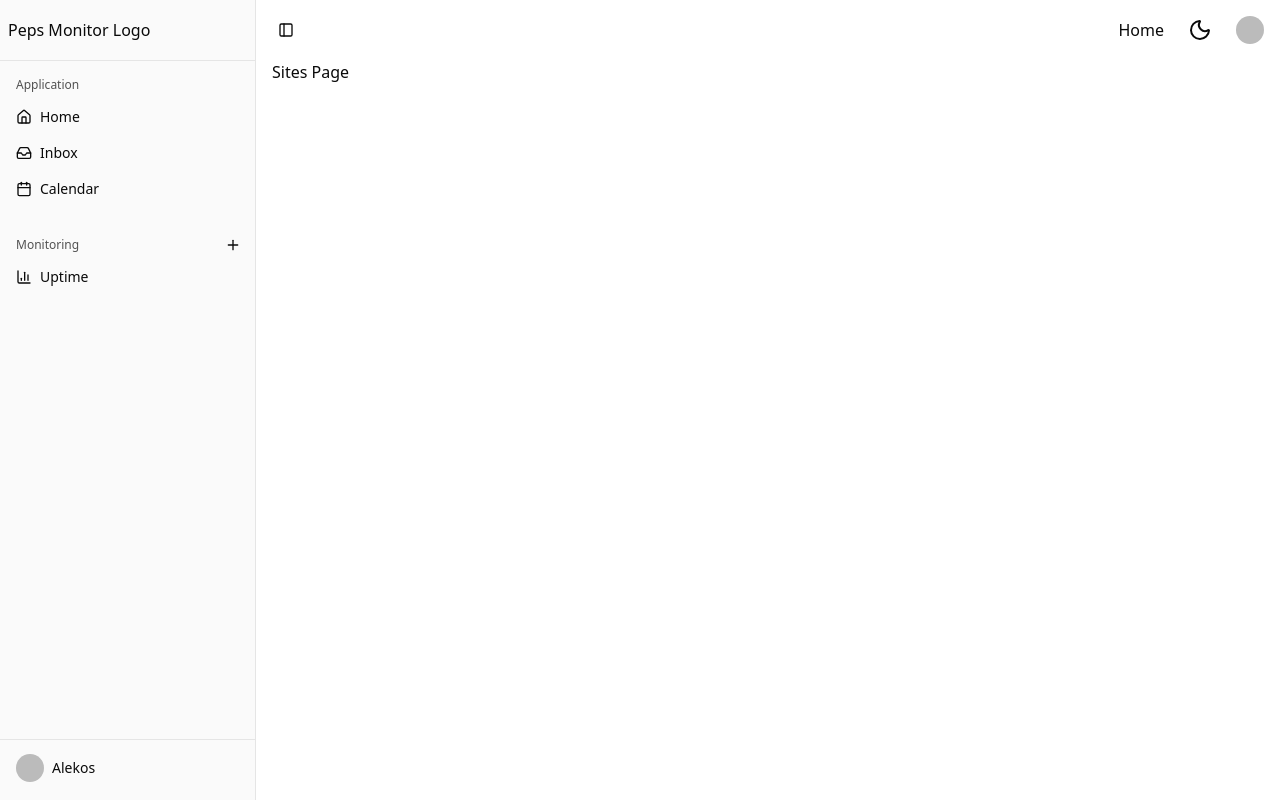
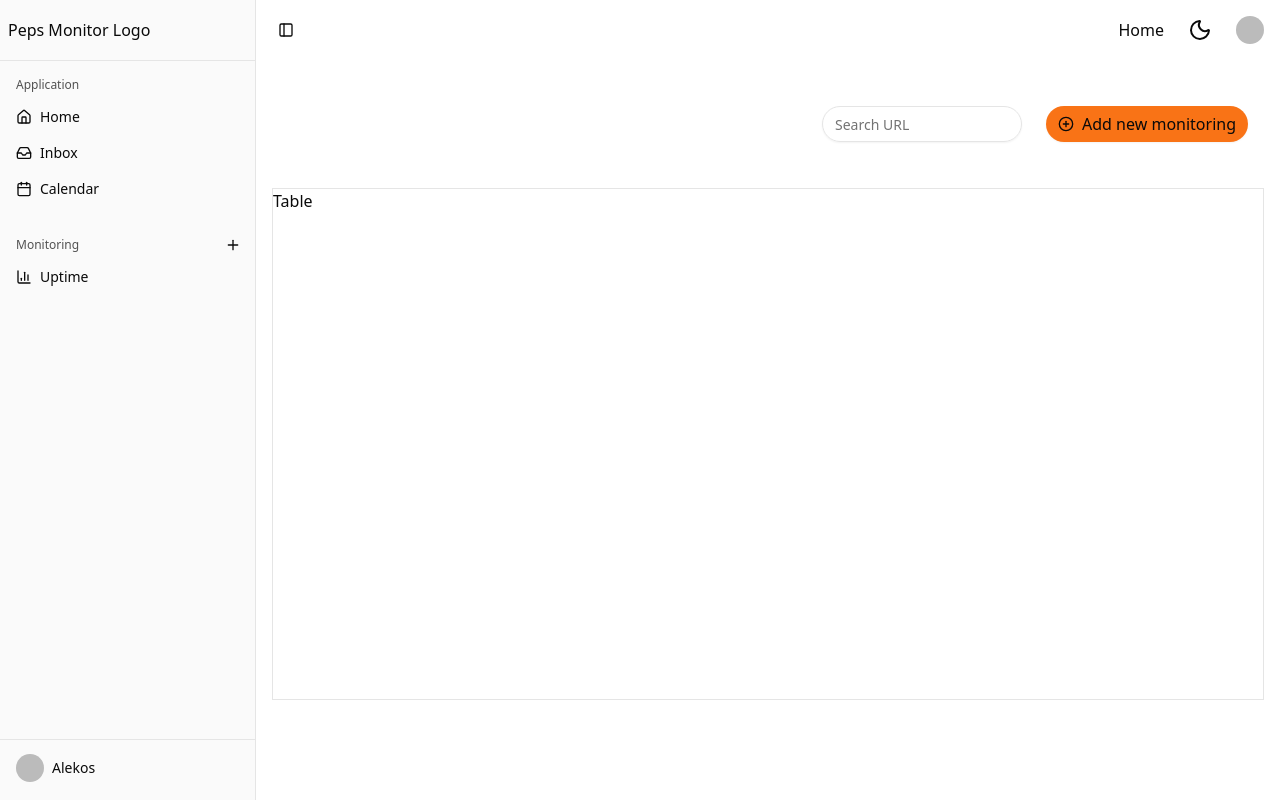
Before and after one commit to AlexPepI/uptime-application, a React (Vite) app in the folder client/: page /sites in a window 1280 px wide. Built offline with nearby package versions, Linux system fonts and the light colour scheme; no server answers; sample sign-in values are in the browser's storage; some icons are missing.

Commit message:
Styles and +new monitor Button

```diff
--- a/client/package.json
+++ b/client/package.json
@@ -15,6 +15,7 @@
     "@clerk/themes": "^2.2.55",
     "@radix-ui/react-dialog": "^1.1.14",
     "@radix-ui/react-dropdown-menu": "^2.1.15",
+    "@radix-ui/react-label": "^2.1.7",
     "@radix-ui/react-separator": "^1.1.7",
     "@radix-ui/react-slot": "^1.2.3",
     "@radix-ui/react-tooltip": "^1.2.7",
--- /dev/null
+++ b/client/src/components/AddNewSiteModal.jsx
@@ -0,0 +1,62 @@
+import { Button } from "@/components/ui/button"
+import {
+  Dialog,
+  DialogClose,
+  DialogContent,
+  DialogDescription,
+  DialogFooter,
+  DialogHeader,
+  DialogTitle,
+  DialogTrigger,
+} from "@/components/ui/dialog"
+import { Input } from "@/components/ui/input"
+import { Label } from "@/components/ui/label"
+import { CirclePlus } from "lucide-react"
+
+
+export function AddNewSiteModal() {
+  return (
+    <Dialog>
+      <form>
+        <DialogTrigger asChild>
+                        <Button className="
+                            mr-4
+                            active:bg-custom-accent/80
+                            transition
+                            cursor-pointer
+                            text-xs
+                            md:text-base
+                            "
+                        >
+                            <CirclePlus/>Add new monitoring
+                        </Button>
+        </DialogTrigger>
+        <DialogContent className="sm:max-w-[425px]">
+          <DialogHeader>
+            <DialogTitle>Edit profile</DialogTitle>
+            <DialogDescription>
+              Make changes to your profile here. Click save when you&apos;re
+              done.
+            </DialogDescription>
+          </DialogHeader>
+          <div className="grid gap-4">
+            <div className="grid gap-3">
+              <Label htmlFor="name-1">Name</Label>
+              <Input id="name-1" name="name" defaultValue="Pedro Duarte" />
+            </div>
+            <div className="grid gap-3">
+              <Label htmlFor="username-1">Username</Label>
+              <Input id="username-1" name="username" defaultValue="@peduarte" />
+            </div>
+          </div>
+          <DialogFooter>
+            <DialogClose asChild>
+              <Button variant="outline">Cancel</Button>
+            </DialogClose>
+            <Button type="submit">Save changes</Button>
+          </DialogFooter>
+        </DialogContent>
+      </form>
+    </Dialog>
+  )
+}
--- a/client/src/components/DashboardComponents/LayoutAuth.jsx
+++ b/client/src/components/DashboardComponents/LayoutAuth.jsx
@@ -7,7 +7,7 @@ const LayoutAuth = ({children}) => {
     return(
         <SidebarProvider>
             <SideBar/>
-                <main className="w-full">
+                <main className="w-full flex-1 overflow-auto">
                     <NavbarAuth/>
                     <div className="px-4">
                         {children}
--- a/client/src/components/ui/button.jsx
+++ b/client/src/components/ui/button.jsx
@@ -5,12 +5,12 @@ import { cva } from "class-variance-authority";
 import { cn } from "@/lib/utils"
 
 const buttonVariants = cva(
-  "inline-flex items-center justify-center gap-2 whitespace-nowrap rounded-md text-sm font-medium transition-all disabled:pointer-events-none disabled:opacity-50 [&_svg]:pointer-events-none [&_svg:not([class*='size-'])]:size-4 shrink-0 [&_svg]:shrink-0 outline-none focus-visible:border-ring focus-visible:ring-ring/50 focus-visible:ring-[3px] aria-invalid:ring-destructive/20 dark:aria-invalid:ring-destructive/40 aria-invalid:border-destructive",
+  "inline-flex items-center justify-center gap-2 whitespace-nowrap rounded-4xl text-sm font-medium transition-all disabled:pointer-events-none disabled:opacity-50 [&_svg]:pointer-events-none [&_svg:not([class*='size-'])]:size-4 shrink-0 [&_svg]:shrink-0 outline-none focus-visible:border-ring focus-visible:ring-ring/50 focus-visible:ring-[3px] aria-invalid:ring-destructive/20 dark:aria-invalid:ring-destructive/40 aria-invalid:border-destructive",
   {
     variants: {
       variant: {
         default:
-          "bg-primary text-primary-foreground shadow-xs hover:bg-primary/90",
+          "bg-custom-accent text-accent-fg shadow-xs hover:bg-custom-accent/90",
         destructive:
           "bg-destructive text-white shadow-xs hover:bg-destructive/90 focus-visible:ring-destructive/20 dark:focus-visible:ring-destructive/40 dark:bg-destructive/60",
         outline:
--- a/client/src/components/ui/input.jsx
+++ b/client/src/components/ui/input.jsx
@@ -12,8 +12,8 @@ function Input({
       type={type}
       data-slot="input"
       className={cn(
-        "file:text-foreground placeholder:text-muted-foreground selection:bg-primary selection:text-primary-foreground dark:bg-input/30 border-input flex h-9 w-full min-w-0 rounded-md border bg-transparent px-3 py-1 text-base shadow-xs transition-[color,box-shadow] outline-none file:inline-flex file:h-7 file:border-0 file:bg-transparent file:text-sm file:font-medium disabled:pointer-events-none disabled:cursor-not-allowed disabled:opacity-50 md:text-sm",
-        "focus-visible:border-ring focus-visible:ring-ring/50 focus-visible:ring-[3px]",
+        "file:text-foreground placeholder:text-muted-foreground selection:bg-primary selection:text-primary-foreground dark:bg-input/30 border-input flex h-9 w-full min-w-0 rounded-4xl border bg-transparent px-3 py-1 text-base shadow-xs transition-[color,box-shadow] outline-none file:inline-flex file:h-7 file:border-0 file:bg-transparent file:text-sm file:font-medium disabled:pointer-events-none disabled:cursor-not-allowed disabled:opacity-50 md:text-sm",
+        "focus-visible:border-ring focus-visible:ring-ring/50 focus-visible:ring-[0.5px]",
         "aria-invalid:ring-destructive/20 dark:aria-invalid:ring-destructive/40 aria-invalid:border-destructive",
         className
       )}
--- /dev/null
+++ b/client/src/components/ui/label.jsx
@@ -0,0 +1,14 @@
+import React from 'react'
+import { Label as RadixLabel } from '@radix-ui/react-label'
+
+export function Label({ htmlFor, className = '', children, ...props }) {
+  return (
+    <RadixLabel
+      htmlFor={htmlFor}
+      className={`block text-sm font-medium text-gray-700 ${className}`}
+      {...props}
+    >
+      {children}
+    </RadixLabel>
+  )
+}
--- a/client/src/index.css
+++ b/client/src/index.css
@@ -48,7 +48,8 @@
   --sidebar-accent-foreground: oklch(0.205 0 0);
   --sidebar-border: oklch(0.922 0 0);
   --sidebar-ring: oklch(0.708 0 0);
-  --custom-color: oklch(06 02 150);
+  --custom-accent: #f97316;
+  --custom-accent-fg: #ffffff;
 }
 
 @theme inline {
@@ -87,7 +88,8 @@
   --color-sidebar-accent-foreground: var(--sidebar-accent-foreground);
   --color-sidebar-border: var(--sidebar-border);
   --color-sidebar-ring: var(--sidebar-ring);
-  --color-custom-color: var(--custom-color);
+  --color-custom-accent: var(--custom-accent);
+  --color-custom-accent-foreground: var(--custom-accent-fg);
 }
 
 .dark {
@@ -122,7 +124,8 @@
   --sidebar-accent-foreground: oklch(0.985 0 0);
   --sidebar-border: oklch(1 0 0 / 10%);
   --sidebar-ring: oklch(0.556 0 0);
-  --custom-color: oklch(06 02 150);
+  --custom-accent: #fb923c;
+  --custom-accent-fg: #1f2937;
 }
 
 @layer base {
--- a/client/src/pages/Sites.jsx
+++ b/client/src/pages/Sites.jsx
@@ -1,5 +1,7 @@
 import IsAuth from "@/components/IsAuth"
 import LayoutAuth from "@/components/DashboardComponents/LayoutAuth"
+import { Input } from "@/components/ui/input"
+import { AddNewSiteModal } from "@/components/AddNewSiteModal.jsx"
 
 
 const Sites = () => {
@@ -7,7 +9,24 @@ const Sites = () => {
     return(
         <IsAuth>
             <LayoutAuth>
-                Sites Page
+             <div className="flex h-[80dvh] min-h-[320px] justify-center">
+                <div className=" flex flex-col  w-full 2xl:w-[80%]">
+                    <div className="flex justify-end gap-6 my-auto ">
+                        <Input placeholder={`Search URL`}
+                        className="
+                            w-[27%]
+                            max-w-50
+                            placeholder:text-xs
+                            placeholder:md:text-sm
+                            "
+                        />
+                        <AddNewSiteModal/>
+                    </div>
+                    <div className="border-1 h-8/10">
+                        Table
+                    </div>
+                </div>
+            </div>
             </LayoutAuth>
         </IsAuth>
     )
```
Also changed, not shown: 1 other file (tests, documents, lock files or other folders).
